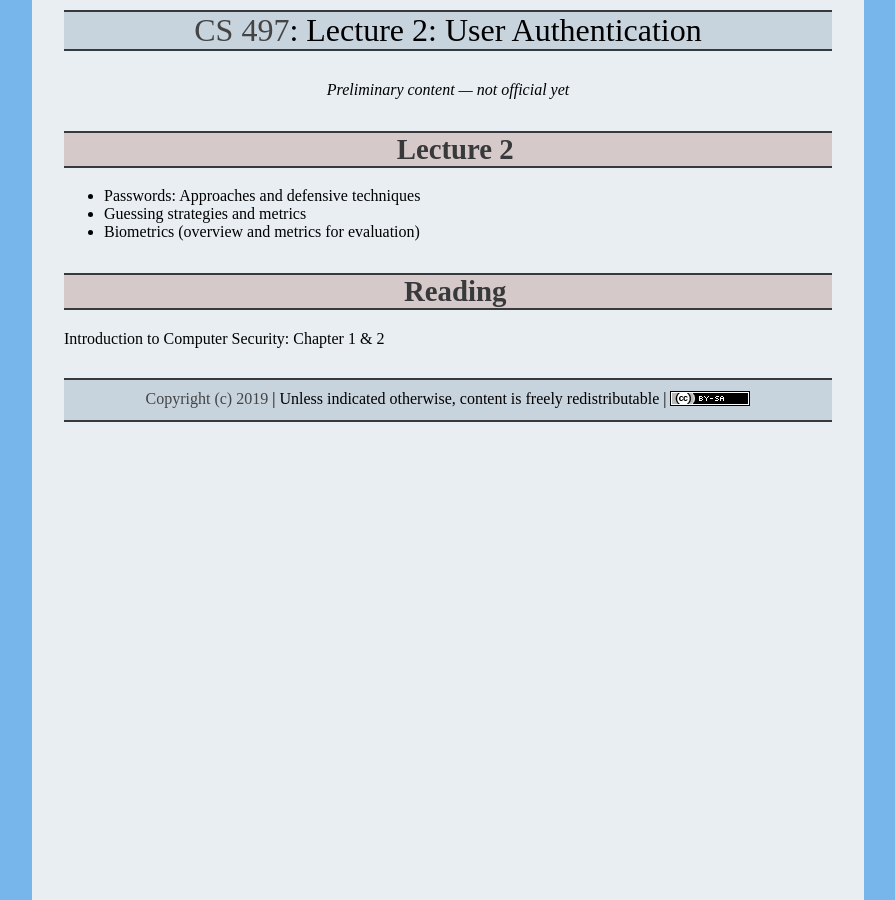
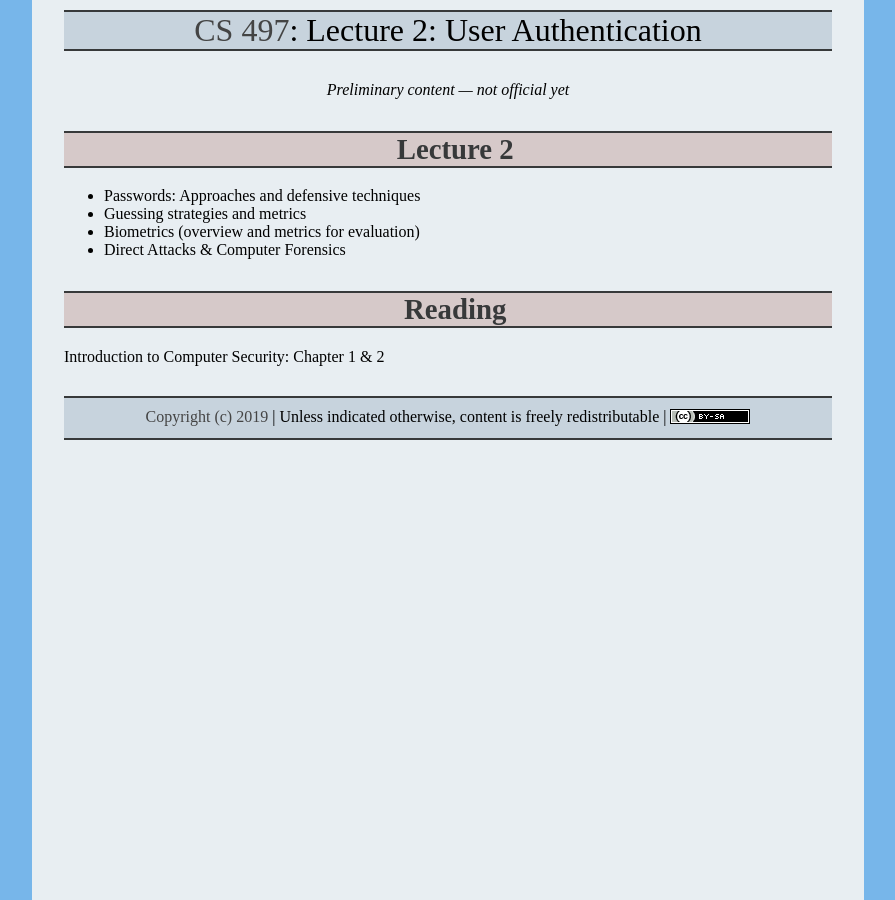
Before and after one commit to ycpcs/cs497-spring2019, a Jekyll site: the page built from lectures/lecture02.md, in a window 1280 px wide. Shown: the whole page, without its empty margins (192-1087 px from the left). Built offline with Jekyll 4.4.1, drawn with Linux system fonts in a browser that asks for light colours.

Commit message:
Update lecture02.md

```diff
--- a/lectures/lecture02.md
+++ b/lectures/lecture02.md
@@ -8,6 +8,7 @@ title: "Lecture 2: User Authentication"
 - Passwords: Approaches and defensive techniques
 - Guessing strategies and metrics
 - Biometrics (overview and metrics for evaluation)
+- Direct Attacks & Computer Forensics
 
 # Reading
 
```
